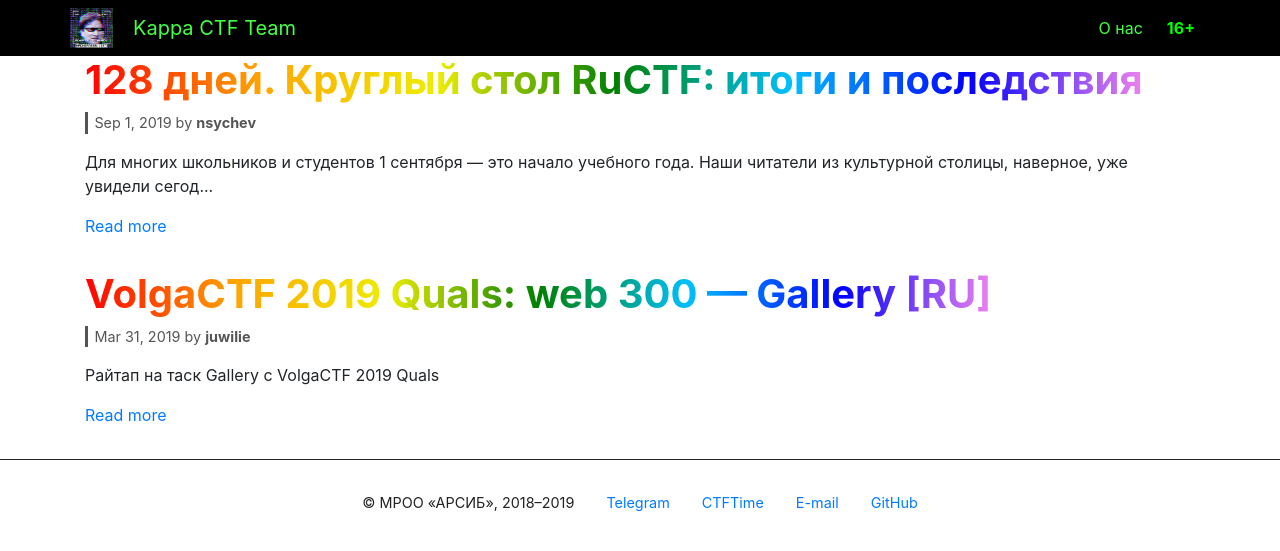
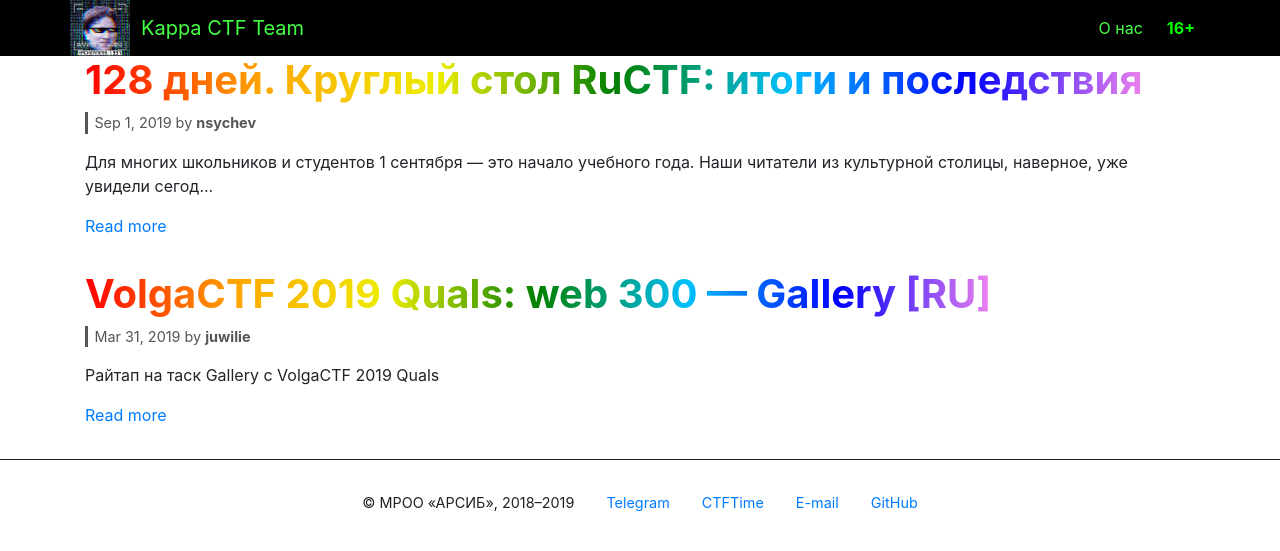
Before and after one commit to kappactf/kappactf.github.io, a Jekyll site: the page built from index.html, in a window 1280 px wide. Shown: the top 551 px of the page. Built offline with Jekyll 4.4.1, drawn with Linux system fonts in a browser that asks for light colours; the list of posts is cut into pages by our own code.

Commit message:
make logo bigger in menu

```diff
--- a/_sass/kappa-theme.scss
+++ b/_sass/kappa-theme.scss
@@ -5,16 +5,18 @@ $kappa-gradient: linear-gradient(to right, red, orange , #eded00, green, deepsky
 
 .navbar-kappa {
     background: #000;
+    padding: 0;
 
     &>.container {
         background: url("/assets/img/kappa.png");
         background-repeat: no-repeat;
         background-size: auto 100%;
         background-position: left center;
+        padding: .5rem 15px;
     }
 
     .navbar-brand {
-        padding-left: 3rem;
+        padding-left: 3.5rem;
     }
 
     .navbar-brand, .nav-link {
```
